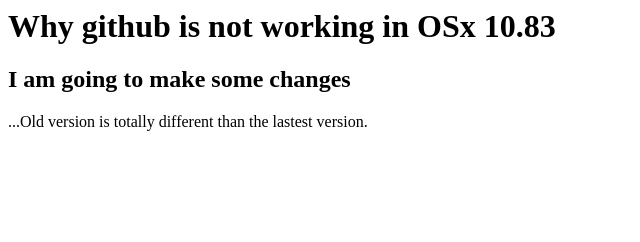
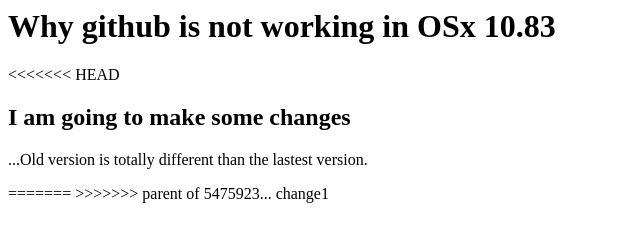
Before and after one commit to aaronzuo/main, a plain HTML site: page index.html in a window 1280 px wide. Shown: the whole page, without its empty margins (0-640 px from the left). Drawn offline with Linux system fonts and the light colour scheme.

Commit message:
Revert "change1"
This reverts commit 54759233fe217c88c7c7859d78f55bcde82c7766.

Conflicts:
	index.html

```diff
--- a/index.html
+++ b/index.html
@@ -1,5 +1,8 @@
 <html>
 	<h1>Why github is not working in OSx 10.83</h1>
+<<<<<<< HEAD
 	<h2>I am going to make some changes</h2>
 	<p>...Old version is totally different than the lastest version.<p>
+=======
+>>>>>>> parent of 5475923... change1
 </html>
```
